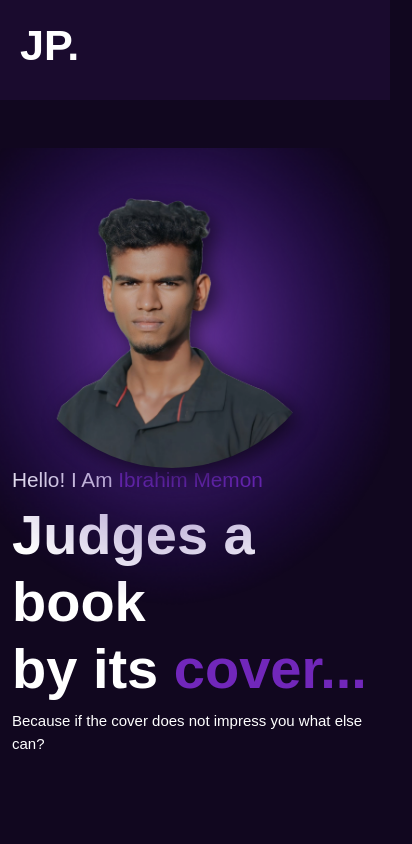
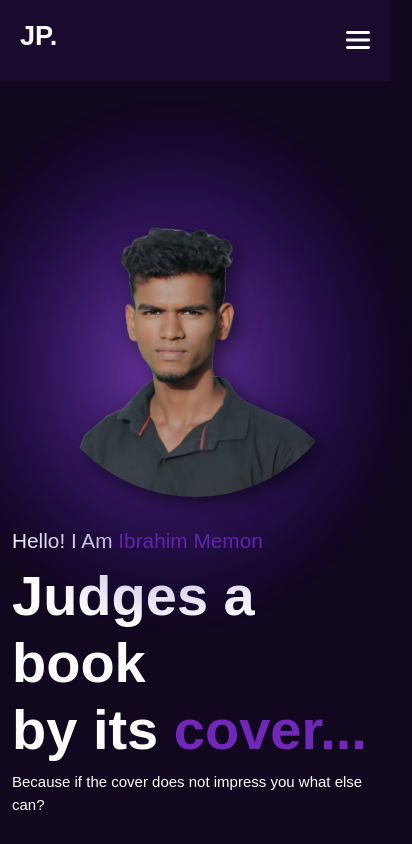
Before and after one commit to jeyaprakashp4587/Reward_port, a plain HTML site: page index.html in a window 390 px wide. Shown: the top 844 px of the page, 412 px wide, since content can reach past the window. Drawn offline with nearby package versions, Linux system fonts and the light colour scheme; a web font is replaced by a local one.

Commit message:
update portfolioo

```diff
--- a/index.html
+++ b/index.html
@@ -21,6 +21,8 @@
         <li>Skills</li>
         <li>Contact</li>
       </div>
+      <!-- menu button -->
+      <img src="./assets/menu.png" id="menu" />
     </header>
     <!-- home container -->
     <div class="home-container container">
@@ -38,6 +40,7 @@
           "
         />
         <img
+          class="hero-img"
           src="./assets/jp.png"
           alt=""
           style="z-index: 1; position: relative"
--- a/style.css
+++ b/style.css
@@ -27,7 +27,7 @@ body {
   background-color: #11071f !important;
   display: flex;
   flex-direction: column;
-  row-gap: 3rem;
+  row-gap: 6rem;
   overflow-x: hidden;
   /* border: 10px solid red; */
 }
@@ -53,13 +53,11 @@ header > div > li {
   /* margin-top: 2rem; */
   color: white;
   display: grid;
-  grid-template-rows: repeat(2, 1fr);
-  grid-template-areas: 1fr;
+  grid-template-rows: repeat(2);
   justify-content: center;
-  overflow: hidden;
-  /* margin-top: 5rem; */
-  /**/
+  row-gap: 3rem;
   /* height: 100vh; */
+  align-items: center;
 }
 .home-image {
   display: flex;
@@ -190,10 +188,11 @@ header > div > li {
   justify-content: space-between;
   column-gap: 2rem;
   margin-top: 2rem;
+  row-gap: 1.6rem;
 }
 .projects-lists > div:nth-child(odd) {
   flex-direction: row-reverse;
-  border: 1px solid red;
+  /* border: 1px solid red; */
 }
 .projects-lists > div:nth-child(odd) > div > h3 {
   text-align: right;
@@ -248,8 +247,16 @@ header > div > li {
   width: 3rem;
   filter: brightness(0) invert(1);
 }
+#menu {
+  display: none;
+}
 /* media query */
 @media only screen and (max-width: 600px) {
+  #menu {
+    display: block;
+    width: 1.5rem;
+    filter: invert(1);
+  }
   header > div > li {
     position: absolute;
     top: 1;
@@ -258,17 +265,27 @@ header > div > li {
     width: 80%;
     height: 100%;
   }
+  header > h3 {
+    font-size: 1.7rem;
+  }
   .home-container {
     /* border: 1px solid red; */
+    justify-content: space-between;
     row-gap: 1rem;
-    overflow: hidden;
   }
   .home-image {
+    /* border: 1px solid red; */
     flex-direction: column;
+    row-gap: 2rem;
+    justify-content: center;
+    align-items: center;
+  }
+  .hero-img {
+    filter: drop-shadow(5px 5px);
+    /* border: 1px solid red; */
   }
   .home-gradient {
     /* display: none; */
-    width: 10rem;
   }
   .experience-container {
     /* border: 1px solid red; */
@@ -300,4 +317,7 @@ header > div > li {
   .projects-lists > div:nth-child(odd) {
     flex-direction: column;
   }
+  .icons > img {
+    width: 2rem;
+  }
 }
```
Also changed, not shown: assets/menu.png (added).
